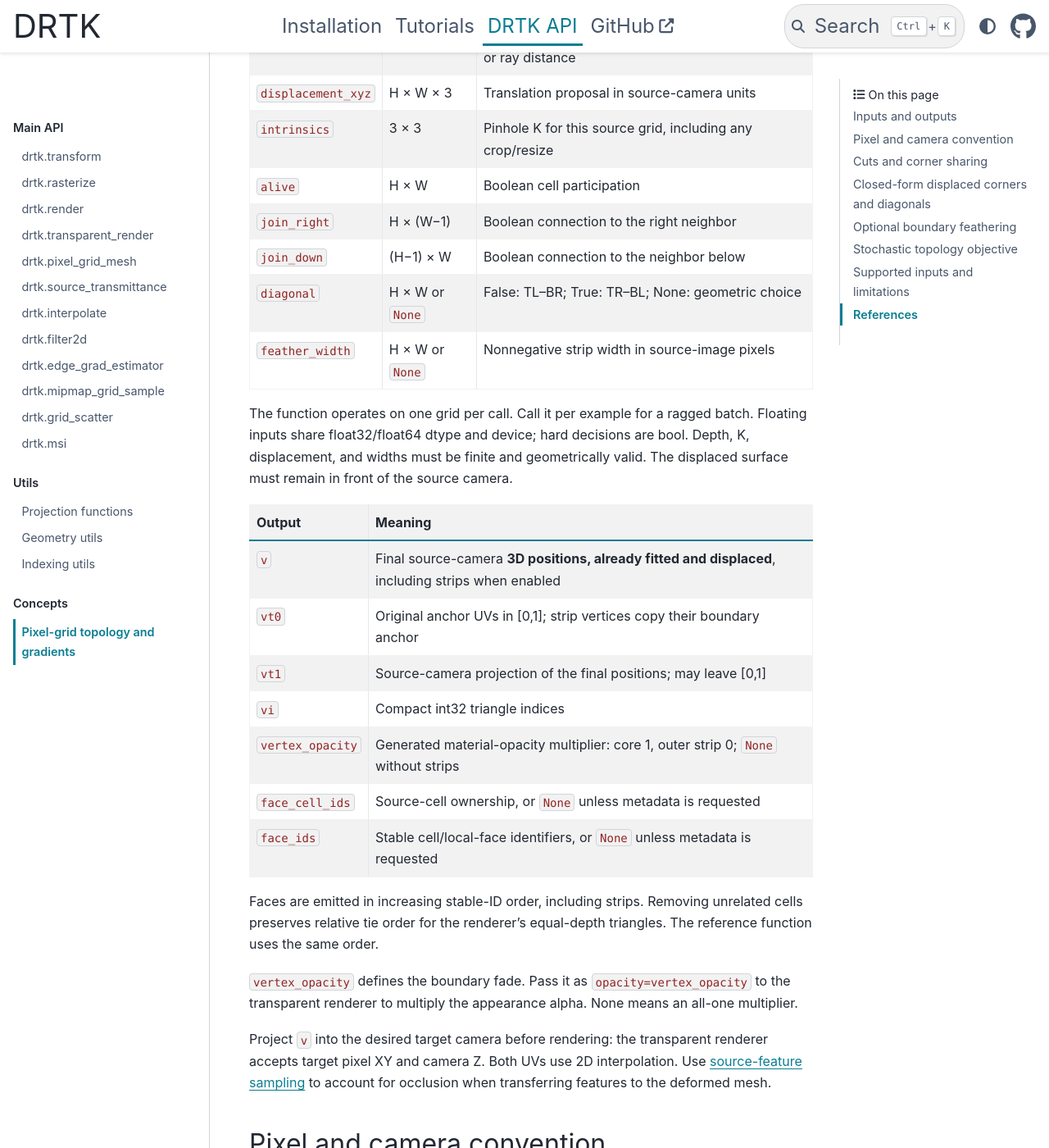
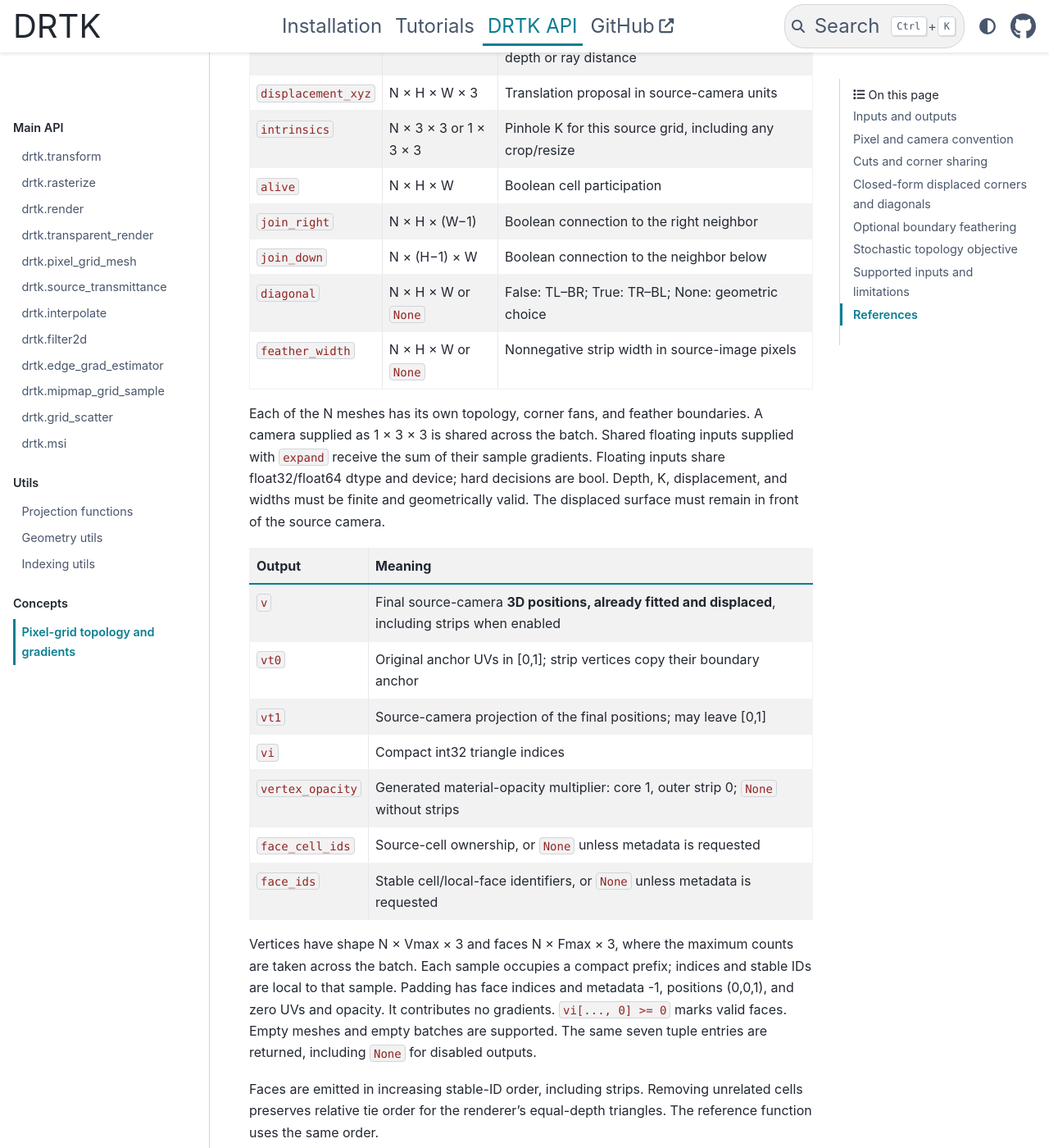
Before and after one commit to facebookresearch/DRTK, a Sphinx documentation site: the page built from docs/source/api_reference/pixel_grid_topology.md, in a window 1280 px wide and 1400 px high, scrolled down 769 px. Shown: the whole window at 82% size. Built offline with Sphinx 7.4.7 and the PyData theme 0.15.4, drawn with Linux system fonts in a browser that asks for light colours; pages that are not in the unit, such as notebooks, are missing from menus; some of the changed text lies outside the part shown.

Commit message:
Batch pixel-grid meshes with independent topology
Summary:
`pixel_grid_mesh` takes `[N, H, W]` grids and returns independent meshes with local indices in padded outputs. Intrinsics may be `[N, 3, 3]` or shared `[1, 3, 3]`; shared inputs accumulate gradients over the batch. Invalid ranks raise an exception. Empty meshes, empty batches, and strided inputs are supported.

`bernoulli_render_loss` evaluates all ARM pairs in one callback, with `[2 * pairs, *logits.shape]` hard decisions and a `[2 * pairs]` loss vector. The tutorial and source-visibility integration follow this contract.

The CUDA mesh builder uses the shared vector/matrix helpers, compact tensor descriptors, 32/64-bit tensor indexing, standard loop/launch utilities, and current-device/current-stream handling. Vertex and face emission visits active slots per cell. The transparent renderer uses the shared cross product, and feature sampling uses the same tensor/index utilities; cooperative tile and warp layouts are retained.

___

landed-with-radar-review

Differential Revision: D131224719

fbshipit-source-id: 66d7f5f489d05981b338ce0be462f93ff5678e4e

````diff
--- a/docs/source/_static/pixel_grid_mesh_demo.py
+++ b/docs/source/_static/pixel_grid_mesh_demo.py
@@ -64,7 +64,7 @@ class Scene:
         self.views = [(-25.0, -8.0), (0.0, 0.0), (25.0, 8.0)]
         with torch.no_grad():
             self.targets = [
-                self.render(self.target_bits, self.target_coefficients, view)[:2]
+                self.render(self.target_bits[None], self.target_coefficients, view)[:2]
                 for view in self.views
             ]
 
@@ -90,23 +90,31 @@ class Scene:
         return rgb.permute(2, 0, 1)[None].contiguous()
 
     def topology(self, bits):
-        alive = torch.ones_like(self.depth, dtype=torch.bool)
+        batch = bits.shape[0]
+        alive = torch.ones(
+            batch, self.height, self.width, device="cuda", dtype=torch.bool
+        )
         for index, region in enumerate(self.regions):
-            alive = alive & (~region | bits[index])
-        right = torch.ones(self.height, self.width - 1, device="cuda", dtype=torch.bool)
-        down = torch.ones(self.height - 1, self.width, device="cuda", dtype=torch.bool)
-        right[:, self.width // 2 - 1] = bits[3]
-        down[self.height // 2 - 1] = bits[4]
+            alive = alive & (~region | bits[:, index, None, None])
+        right = torch.ones(
+            batch, self.height, self.width - 1, device="cuda", dtype=torch.bool
+        )
+        down = torch.ones(
+            batch, self.height - 1, self.width, device="cuda", dtype=torch.bool
+        )
+        right[:, :, self.width // 2 - 1] = bits[:, 3, None]
+        down[:, self.height // 2 - 1, :] = bits[:, 4, None]
         return alive, right, down
 
     def mesh(self, bits, coefficients):
+        batch = bits.shape[0]
         return pixel_grid_mesh(
-            self.depth,
-            self.basis @ coefficients,
-            self.intrinsics,
+            self.depth.expand(batch, -1, -1),
+            (self.basis @ coefficients).expand(batch, -1, -1, -1),
+            self.intrinsics[None],
             *self.topology(bits),
-            diagonal=self.diagonal,
-            feather_width=self.feather,
+            diagonal=self.diagonal.expand(batch, -1, -1),
+            feather_width=self.feather.expand(batch, -1, -1),
         )
 
     def project(self, vertices, view, resolution, framing=1.0):
@@ -127,9 +135,9 @@ class Scene:
         )
         center = vertices.new_tensor([0, 0, 1.27])
         camera = (vertices - center) @ (rx @ ry).T + center
-        screen = camera[:, :2] / camera[:, 2:] * (resolution * 0.78 * framing)
+        screen = camera[..., :2] / camera[..., 2:] * (resolution * 0.78 * framing)
         screen = screen + (resolution - 1) / 2
-        return torch.cat((screen, camera[:, 2:]), dim=-1)[None]
+        return torch.cat((screen, camera[..., 2:]), dim=-1)
 
     def render(self, bits, coefficients, view, resolution=None, framing=1.0):
         size = resolution or self.resolution
@@ -150,9 +158,9 @@ class Scene:
     def loss(self, bits, coefficients, view_index):
         rgb, alpha, _ = self.render(bits, coefficients, self.views[view_index])
         target_rgb, target_alpha = self.targets[view_index]
-        return (rgb - target_rgb).square().mean() + 0.25 * (
+        return (rgb - target_rgb).square().mean((1, 2, 3)) + 0.25 * (
             alpha - target_alpha
-        ).square().mean()
+        ).square().mean((1, 2, 3))
 
 
 def optimize(scene, steps, pairs, output):
@@ -171,7 +179,7 @@ def optimize(scene, steps, pairs, output):
         if step % 10 == 0 or step == steps:
             with torch.no_grad():
                 loss = sum(
-                    scene.loss(logits > 0, coefficients, i)
+                    scene.loss((logits > 0)[None], coefficients, i).mean()
                     for i in range(len(scene.views))
                 ) / len(scene.views)
                 row = {
@@ -236,7 +244,7 @@ def render_media(scene, states, history, output):  # noqa: C901
 
     @torch.no_grad()
     def rendered(bits, coefficients, view, size):
-        rgb, alpha, _ = scene.render(bits, coefficients, view, size, framing=0.8)
+        rgb, alpha, _ = scene.render(bits[None], coefficients, view, size, framing=0.8)
         color = (
             rgb
             + (1 - alpha) * rgb.new_tensor([0.045, 0.065, 0.09])[None, :, None, None]
@@ -245,7 +253,7 @@ def render_media(scene, states, history, output):  # noqa: C901
         return Image.fromarray(pixels.cpu().numpy())
 
     def topology(bits, size=(400, 285)):
-        alive, right, down = [t.cpu().numpy() for t in scene.topology(bits)]
+        alive, right, down = [t[0].cpu().numpy() for t in scene.topology(bits[None])]
         image = Image.new("RGB", size, background)
         draw = ImageDraw.Draw(image)
         sx, sy = size[0] / scene.width, size[1] / scene.height
--- a/docs/source/api_reference/pixel_grid_topology.md
+++ b/docs/source/api_reference/pixel_grid_topology.md
@@ -28,17 +28,19 @@ The function returns seven elements. Optional outputs are `None` when disabled.
 
 | Input | Shape | Meaning |
 | --- | --- | --- |
-| `depth_z` | H × W | Positive source-camera Z depth, not inverse depth or ray distance |
-| `displacement_xyz` | H × W × 3 | Translation proposal in source-camera units |
-| `intrinsics` | 3 × 3 | Pinhole K for this source grid, including any crop/resize |
-| `alive` | H × W | Boolean cell participation |
-| `join_right` | H × (W−1) | Boolean connection to the right neighbor |
-| `join_down` | (H−1) × W | Boolean connection to the neighbor below |
-| `diagonal` | H × W or `None` | False: TL–BR; True: TR–BL; None: geometric choice |
-| `feather_width` | H × W or `None` | Nonnegative strip width in source-image pixels |
+| `depth_z` | N × H × W | Positive source-camera Z depth, not inverse depth or ray distance |
+| `displacement_xyz` | N × H × W × 3 | Translation proposal in source-camera units |
+| `intrinsics` | N × 3 × 3 or 1 × 3 × 3 | Pinhole K for this source grid, including any crop/resize |
+| `alive` | N × H × W | Boolean cell participation |
+| `join_right` | N × H × (W−1) | Boolean connection to the right neighbor |
+| `join_down` | N × (H−1) × W | Boolean connection to the neighbor below |
+| `diagonal` | N × H × W or `None` | False: TL–BR; True: TR–BL; None: geometric choice |
+| `feather_width` | N × H × W or `None` | Nonnegative strip width in source-image pixels |
 
-The function operates on one grid per call. Call it per example
-for a ragged batch.
+Each of the N meshes has its own topology, corner fans, and feather
+boundaries. A camera supplied as 1 × 3 × 3 is shared across the batch.
+Shared floating inputs supplied with `expand` receive the sum of their
+sample gradients.
 Floating inputs share float32/float64 dtype and device; hard decisions are bool.
 Depth, K, displacement, and widths must be finite and geometrically valid. The
 displaced surface must remain in front of the source camera.
@@ -52,6 +54,14 @@ displaced surface must remain in front of the source camera.
 | `vertex_opacity` | Generated material-opacity multiplier: core 1, outer strip 0; `None` without strips |
 | `face_cell_ids` | Source-cell ownership, or `None` unless metadata is requested |
 | `face_ids` | Stable cell/local-face identifiers, or `None` unless metadata is requested |
+
+Vertices have shape N × Vmax × 3 and faces N × Fmax × 3, where the
+maximum counts are taken across the batch. Each sample occupies a compact
+prefix; indices and stable IDs are local to that sample. Padding has face
+indices and metadata -1, positions (0,0,1), and zero UVs and opacity.
+It contributes no gradients. `vi[..., 0] >= 0` marks valid faces. Empty
+meshes and empty batches are supported. The same seven tuple entries are
+returned, including `None` for disabled outputs.
 
 Faces are emitted in increasing stable-ID order, including strips. Removing
 unrelated cells preserves relative tie order for the renderer's equal-depth
@@ -171,10 +181,12 @@ loss = bernoulli_render_loss(logits, evaluate, pairs=1, generator=rng)
 loss.backward()
 ```
 
-The callback unpacks hard bits, calls the mesh builder and renderer, and returns
-a scalar loss. Each pair uses two renders. The returned value is the mean of
-their losses. Its surrogate backward supplies ARM to the logits and preserves
-ordinary continuous gradients from both evaluations. If the callback has other randomness, keep it fixed within a pair or
+The callback receives hard decisions with shape `[2 * pairs, *logits.shape]`,
+builds and renders the meshes, and returns a `[2 * pairs]` vector of losses.
+The first half contains z⁺ and the second half the matching z⁻. Each loss is
+evaluated independently of the other sampled topologies. The helper averages
+the losses and supplies the ARM gradient to logits while preserving ordinary
+continuous gradients from each evaluation. If the callback has other randomness, keep it fixed within a pair or
 independent of topology sampling. Define target validity and loss normalization
 independently of predicted alive bits, so missing geometry contributes to the loss.
 
````
Also changed, not shown: docs/source/tutorials/DRTK_Tutorial_pixel_grid_mesh.rst (+9 -7 lines), 4 other files.
